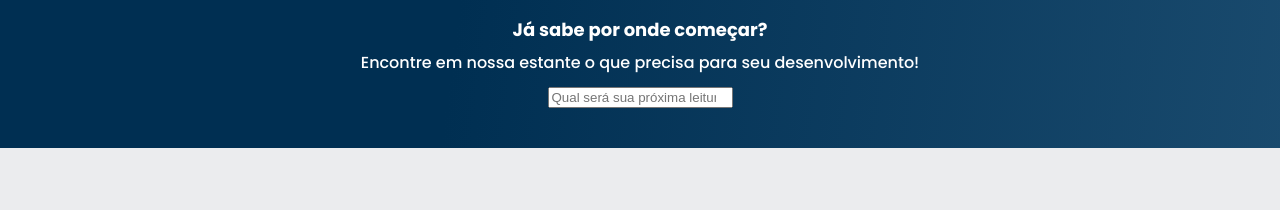
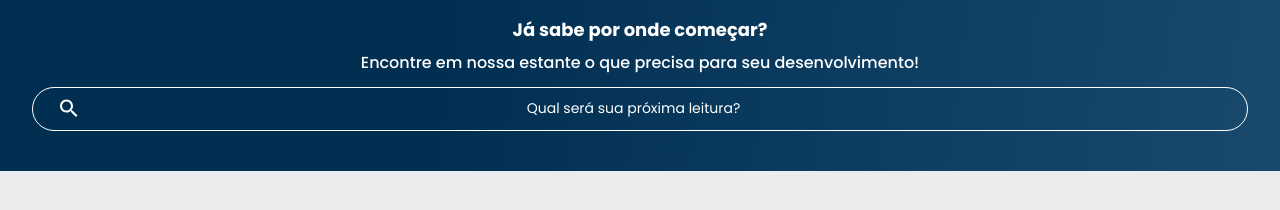
Before and after one commit to Dev-Detroz/AluraBooks, a plain HTML site: page index.html in a window 1280 px wide. Shown: the part 104-314 px from the top of the page. Drawn offline with Linux system fonts and the light colour scheme.

Commit message:
Aula 2.6

```diff
--- a/styles/banner.css
+++ b/styles/banner.css
@@ -14,3 +14,21 @@
     font-weight: 500;
     margin: 1em 0;
 }
+
+.banner__pesquisa {
+    background-color: transparent;
+    border: 1px solid var(--branco);
+    color: var(--branco);
+    border-radius: 24px;
+    padding: 1em;
+    width: 100%;
+}
+
+.banner__pesquisa::placeholder {
+    font-family: var(--fonte-principal);
+    font-size: 14px;
+    font-weight: 400;
+    text-align: center;
+    color: var(--branco);
+    background: url("../img/Pesquisa.svg") no-repeat 0.75em;
+}
```
Also changed, not shown: img/Pesquisa.svg (added).
